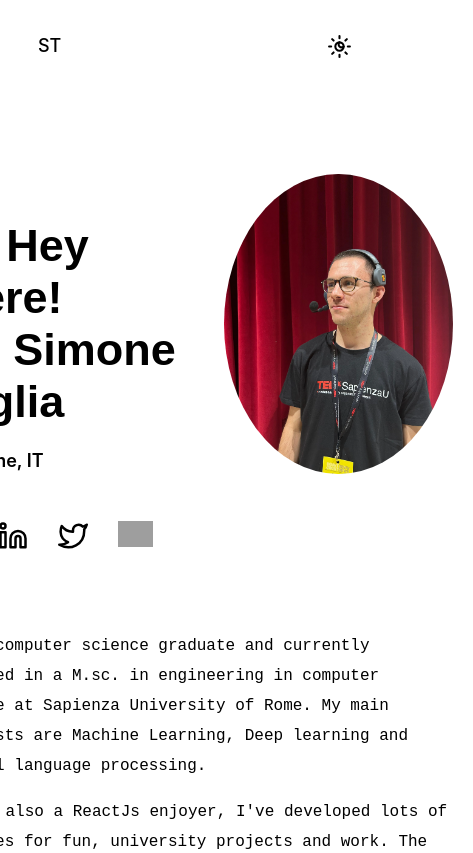
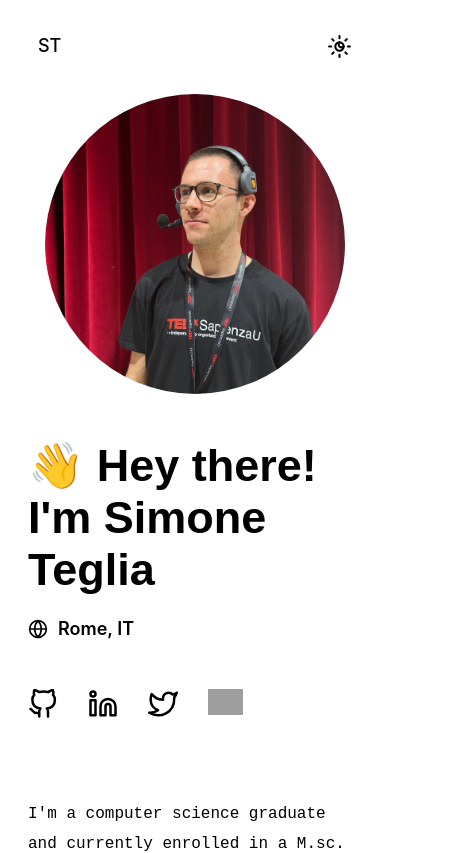
Before and after one commit to simoneteglia/simoneteglia, a React (Create React App) app: page / in a window 390 px wide. Shown: the top 853 px of the page, 473 px wide, since content can reach past the window. Built offline with nearby package versions, Linux system fonts and the light colour scheme; grey boxes are pictures that could not be loaded.

Commit message:
mobile landing

```diff
--- a/src/components/Landing.jsx
+++ b/src/components/Landing.jsx
@@ -27,8 +27,14 @@ const Landing = () => {
 
   return (
     <section style={styles.container}>
-      <div style={{ display: "flex", justifyContent: "space-between" }}>
-        <div>
+      <div
+        style={{
+          display: "flex",
+          justifyContent: "space-between",
+          flexWrap: "wrap",
+        }}
+      >
+        <div className="personal-info">
           <h1
             style={{ color: isDarkMode ? "white" : "black", fontWeight: "600" }}
           >
@@ -70,6 +76,7 @@ const Landing = () => {
           </div>
         </div>
         <div
+          className="personal-image"
           style={{
             width: "300px",
             height: "300px", // Ensure the height and width are the same for a perfect circle
--- a/src/resources/landing.css
+++ b/src/resources/landing.css
@@ -38,3 +38,15 @@ p {
 a {
   color: #ee82ee;
 }
+
+@media (max-width: 768px) {
+  .personal-image {
+    order: 1;
+    margin: auto;
+    margin-top: -80px;
+  }
+
+  .personal-info {
+    order: 2;
+  }
+}
```
